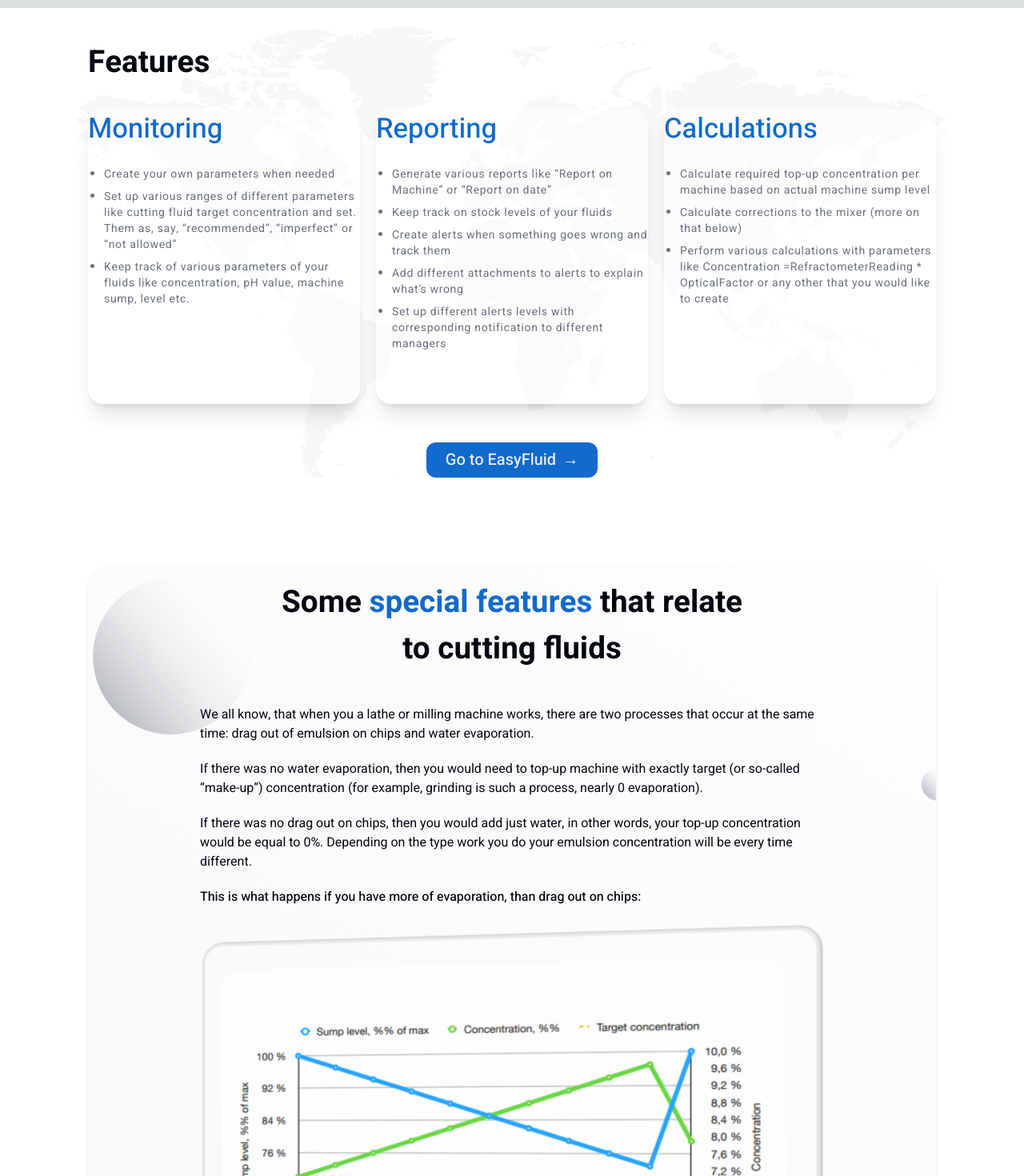
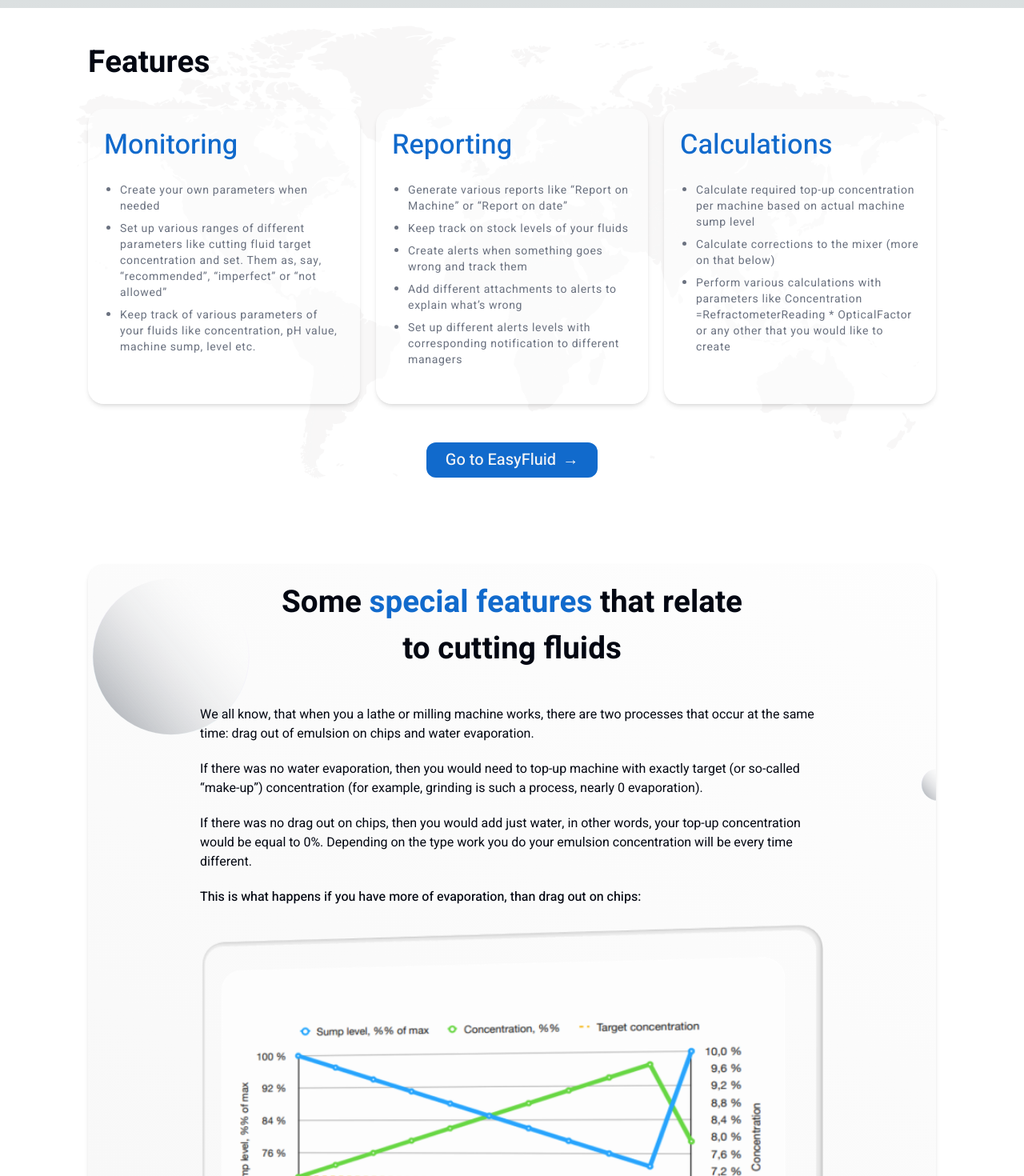
Before and after one commit to mr10us/Langing_Easyfluid, a Next.js app: page / in a window 1280 px wide. Shown: the part 1260-2730 px from the top of the page at 80% size. Built offline with nearby package versions, Linux system fonts and the light colour scheme.

Commit message:
lil fixes

```diff
--- a/src/app/components/Sections/FeaturesSection.jsx
+++ b/src/app/components/Sections/FeaturesSection.jsx
@@ -34,8 +34,17 @@ const cards = [
   },
 ];
 
+/**
+ * FeaturesSection component displays the features of the EasyFluid platform.
+ * It contains a list of cards, each representing a feature.
+ * Each card has a title and a list of content describing the feature.
+ * The FeaturesSection also contains a button to navigate to the EasyFluid platform.
+ *
+ * @returns {JSX.Element} The FeaturesSection component
+ */
 export const FeaturesSection = () => {
   return (
+    // Wrap the section in a layout component
     <SectionLayout
       style={{
         backgroundColor: "#FFF",
@@ -43,6 +52,7 @@ export const FeaturesSection = () => {
       className="lg:max-h-[615px] lg:h-[615px]"
       id="features"
     >
+      {/* Wrap the main content in a wrapper component */}
       <MainWrapper
         style={{
           backgroundImage: "url(/map.svg)",
@@ -52,19 +62,23 @@ export const FeaturesSection = () => {
           height: "100%",
         }}
       >
+        {/* Display the title of the section */}
         <Typography.H2Bold className="text-gray-dark pt-10">
           Features
         </Typography.H2Bold>
         <div className="flex md:flex-row flex-col md:justify-center md:items-center gap-5 h-3/5 mt-7 mb-12">
+          {/* Map over the cards array to display each card */}
           {cards.map((card) => (
             <SectionCard
-              className="h-full w-full shadow-xl self-start three_cards-width bg-white bg-opacity-40"
+              className="h-full w-full self-start three_cards-width p-5 bg-white bg-opacity-40"
               key={card.title}
             >
+              {/* Display the title of the card */}
               <Typography.H2Medium style={{color: "#116ACC"}}>
                 {card.title}
               </Typography.H2Medium>
               <ul className="text-gray-500 list-disc text-sm mt-5">
+                {/* Map over the content array to display each item in the content list */}
                 {card.content.map((item, index) => (
                   <li key={index} className="ml-5 my-2 tracking-wider">{item}</li>
                 ))}
@@ -72,6 +86,7 @@ export const FeaturesSection = () => {
             </SectionCard>
           ))}
         </div>
+        {/* Display a button to navigate to the EasyFluid platform */}
         <div className="w-full">
           <BlueButton.a href="#" className="px-6 mx-auto" withArrow>Go to EasyFluid</BlueButton.a>
         </div>
--- a/src/app/components/Sections/SpecialFSection.jsx
+++ b/src/app/components/Sections/SpecialFSection.jsx
@@ -3,6 +3,7 @@ import { SectionLayout } from "@/app/layouts/SectionLayout";
 import { Typography } from "../UI/Typography";
 import { TextWrapper } from "@/app/layouts/TextWrapper";
 import Image from "next/image";
+import { SectionCard } from "@/app/layouts/SectionCard";
 
 const blockOne = [
   {
@@ -45,12 +46,22 @@ const blockTwo = [
   },
 ];
 
+/**
+ * SpecialFSection component displays some special features related to cutting fluids.
+ * It uses SectionLayout and MainWrapper components to create a section layout.
+ * Inside the section layout, there is a div with a background image and styles.
+ * Inside the div, there is a TextWrapper component with some Typography components and two Image components.
+ * The Typography components display blocks of text from blockOne and blockTwo arrays.
+ * The Image components display two graphs.
+ */
 export const SpecialFSection = () => {
   return (
+    // SectionLayout component with id "specials" and className "h-full bg-white py-20"
     <SectionLayout className="h-full bg-white py-20" id="specials">
       <MainWrapper>
-        <div
-          className="rounded-[30px] py-5 md:py-0 md:p-10 shadow-md hover:shadow-2xl transition-shadow duration-500"
+        {/* Div with rounded corner, padding, shadow and background image */}
+        <SectionCard
+          className="py-5 md:py-0 md:p-10"
           style={{
             backgroundImage: "url('/specialF.svg')",
             backgroundColor: "#fafafa",
@@ -59,17 +70,21 @@ export const SpecialFSection = () => {
         >
           <TextWrapper style={{ padding: "20px 60px" }}>
             <Typography.H2Bold className="text-gray-dark w-3/4 text-center mx-auto mb-10">
+              {/* Heading with blue text "special features" */}
               Some <span className="text-blue">special features</span> that
               relate to cutting fluids
             </Typography.H2Bold>
+            {/* Map over blockOne array to display Typography components */}
             {blockOne.map((item, index) => (
               <Typography
                 key={index}
                 className={`text-${item.color} font-${item.fontWeight} text-gray mb-5`}
               >
+                {/* Display text from item */}
                 {item.text}
               </Typography>
             ))}
+            {/* Display first graph */}
             <Image
               src="/firstSpecial.png"
               className="mx-auto mb-10"
@@ -77,14 +92,17 @@ export const SpecialFSection = () => {
               height="515"
               alt="graph"
             />
+            {/* Map over blockTwo array to display Typography components */}
             {blockTwo.map((item, index) => (
               <Typography
                 key={index}
                 className={`text-${item.color} font-${item.fontWeight} text-gray mb-5`}
               >
+                {/* Display text from item */}
                 {item.text}
               </Typography>
             ))}
+            {/* Display second graph */}
             <Image
               src="/secondSpecial.png"
               className="mx-auto mb-10"
@@ -93,7 +111,7 @@ export const SpecialFSection = () => {
               alt="graph"
             />
           </TextWrapper>
-        </div>
+        </SectionCard>
       </MainWrapper>
     </SectionLayout>
   );
--- a/src/app/components/UI/Card.jsx
+++ b/src/app/components/UI/Card.jsx
@@ -3,16 +3,30 @@
 import { cn } from "@/app/utils";
 import { motion } from "framer-motion";
 
+/**
+ * A reusable card component.
+ *
+ * @param {Object} props - The properties for the card component.
+ * @param {ReactNode} props.children - The content of the card.
+ * @param {Object} props.style - The inline styles for the card.
+ * @param {string} props.className - The additional class name for the card.
+ * @param {boolean} [props.showAnim=false] - Whether to show animation on hover.
+ * @returns {ReactElement} The rendered card component.
+ */
 export const Card = ({ children, style, className, showAnim = false }) => {
   return (
+    // The card component is a div with motion.div for animation.
     <motion.div
+      // Apply the default styles and additional class name.
       className={cn("bg-gray-100 drop-shadow-md rounded-lg px-4 py-5 cursor-default", className)}
+      // Apply the inline styles.
       style={style}
+      // Apply animation on hover if showAnim is true.
       {...(showAnim && {
         whileHover: { scale: 1.05 },
-        whileTap: { scale: 1.05 },
       })}
     >
+      {/* Render the content of the card. */}
       {children}
     </motion.div>
   );
--- a/src/app/globals.css
+++ b/src/app/globals.css
@@ -74,7 +74,7 @@ body {
   font-size: clamp(2rem, 1.734rem + 0.851vw, 2.5rem);
 }
 .h2_medium {
-  font-size: clamp(1.75rem, 1.484rem + 0.851vw, 2.25rem);
+  font-size: clamp(1.75rem, 1.484rem + 0.851vw, 2.15rem);
 }
 .h3_medium {
   font-size: clamp(1.375rem, 1.109rem + 0.851vw, 1.875rem);
--- a/src/app/layouts/SectionCard.jsx
+++ b/src/app/layouts/SectionCard.jsx
@@ -1,11 +1,25 @@
 import { cn } from "../utils";
 
+/**
+ * A reusable card component with rounded corners and a shadow effect.
+ * Used for sections on the website.
+ *
+ * @param {Object} props - The component props.
+ * @param {ReactNode} props.children - The content of the card.
+ * @param {string} props.className - Additional class names for the card.
+ * @param {Object} props.style - Additional inline styles for the card.
+ * @param {string} props.id - The id attribute for the card.
+ * @returns {JSX.Element} The SectionCard component.
+ */
 export const SectionCard = ({ children, className, style, id }) => {
+  // Returns a div element with rounded corners and a shadow effect.
+  // The content of the card is passed as children.
+  // Additional class names and inline styles can be provided.
   return (
     <div
-    id={id}
+      id={id}
       className={cn(
-        "rounded-[20px] shadow-md hover:shadow-2xl transition-shadow duration-500",
+        "rounded-[20px] shadow-md hover:shadow-2xl transition-shadow duration-300",
         className
       )}
       style={style}
```
Also changed, not shown: src/app/components/Sections/SMMSection.jsx (+18 -0 lines), src/app/components/Sections/ScenarioSection.jsx (+50 -2 lines).
